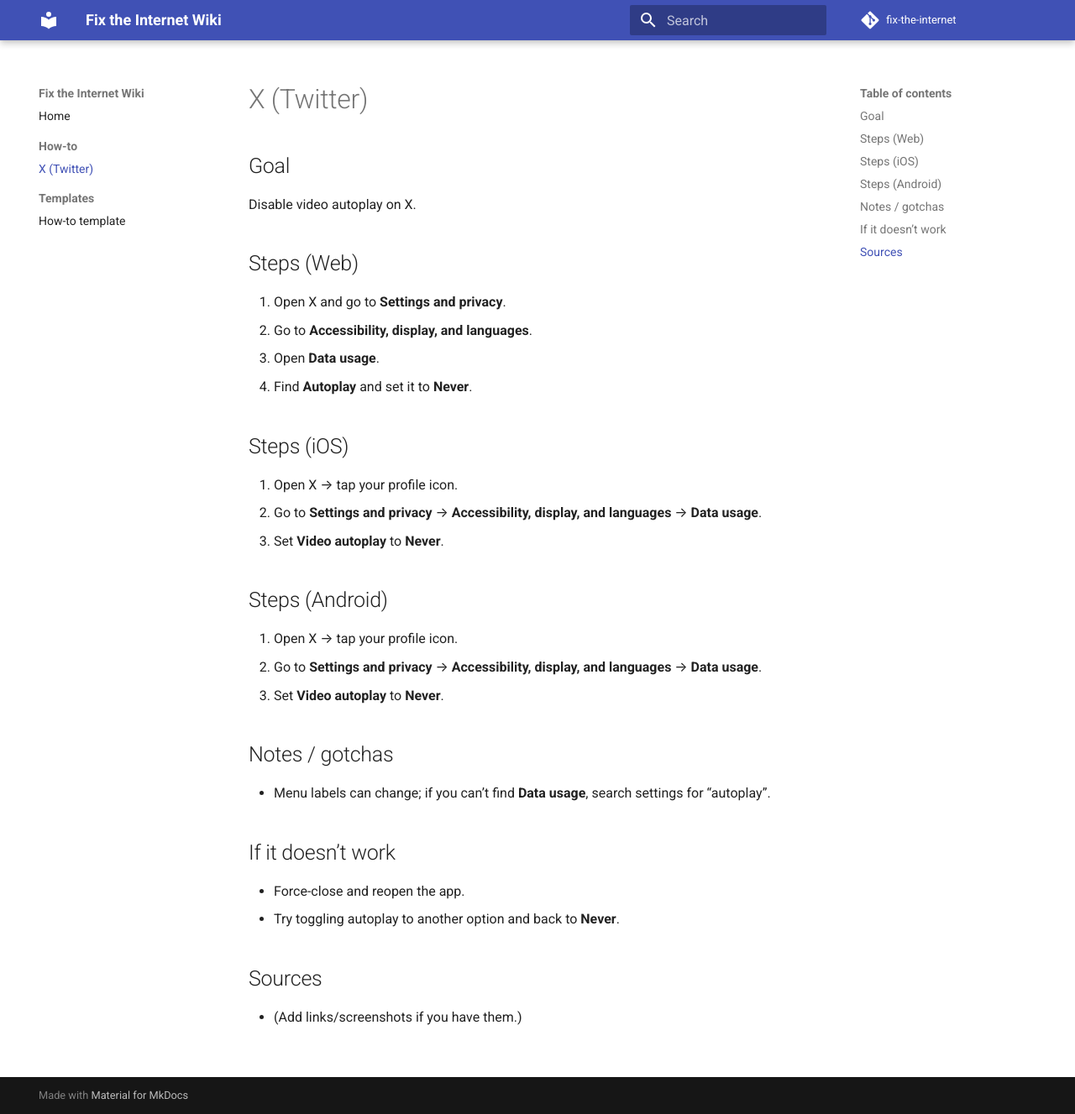
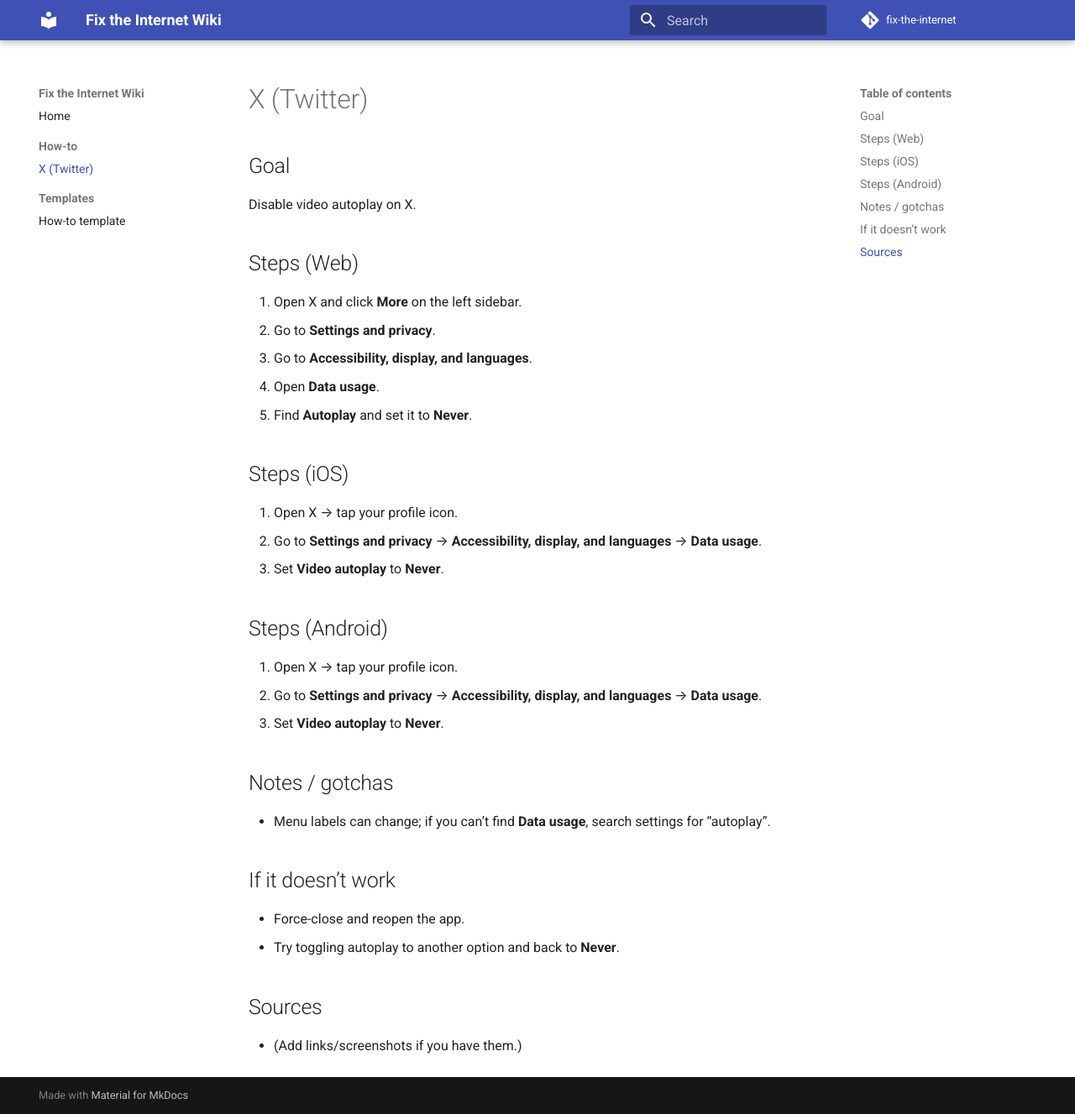
Before and after one commit to lukastymo/fix-the-internet, an MkDocs documentation site: the page built from docs/how-to/x-disable-autoplay.md, in a window 1280 px wide and 1327 px high. Shown: the whole window at 84% size. Built offline with MkDocs 1.6.1 and Material for MkDocs 9.7.7, drawn with Linux system fonts in a browser that asks for light colours; comment, search, counter and statistics services are not loaded.

Commit message:
disable auto play twitter video

```diff
--- a/docs/how-to/x-disable-autoplay.md
+++ b/docs/how-to/x-disable-autoplay.md
@@ -11,10 +11,11 @@
 
 ## Steps (Web)
 
-1. Open X and go to **Settings and privacy**.
-2. Go to **Accessibility, display, and languages**.
-3. Open **Data usage**.
-4. Find **Autoplay** and set it to **Never**.
+1. Open X and click **More** on the left sidebar.
+2. Go to **Settings and privacy**.
+3. Go to **Accessibility, display, and languages**.
+4. Open **Data usage**.
+5. Find **Autoplay** and set it to **Never**.
 
 ## Steps (iOS)
 
```
